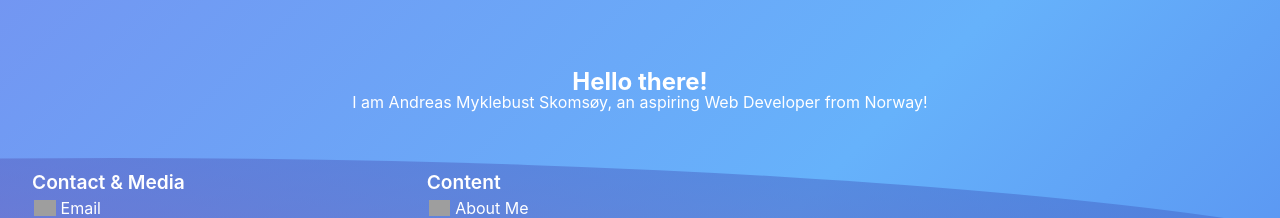
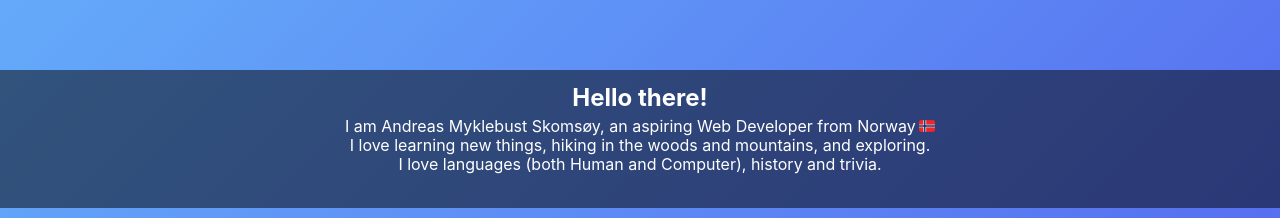
Before and after one commit to skoms/portfolio-page, a React (Create React App) app: page / in a window 1280 px wide. Shown: the part 730-948 px from the top of the page. Built offline with nearby package versions, Linux system fonts and the light colour scheme; grey boxes are pictures that could not be loaded.

Commit message:
feat(about): add feature

```diff
--- a/src/components/about/About.module.css
+++ b/src/components/about/About.module.css
@@ -0,0 +1,20 @@
+.container {
+	background: rgba(0, 0, 0, 0.5);
+	padding: 1rem 0 2rem 0;
+	width: 100%;
+}
+
+.container h2 {
+	margin-bottom: 0.5rem;
+}
+
+.container p {
+	text-align: center;
+	margin-bottom: 0.2rem;
+}
+
+.flag {
+	height: 1rem;
+	margin-bottom: -0.15rem;
+	margin-left: 0.2rem;
+}
--- a/src/components/about/About.tsx
+++ b/src/components/about/About.tsx
@@ -6,8 +6,18 @@ export const About: React.FC = () => {
 		<div className={styles.container}>
 			<h2>Hello there!</h2>
 			<p>
-				I am Andreas Myklebust Skomsøy, an aspiring Web Developer from Norway!
+				I am Andreas Myklebust Skomsøy, an aspiring Web Developer from Norway
+				<img
+					src='/images/norway-flag.png'
+					alt='norwegian-flag'
+					className={styles.flag}
+				/>
 			</p>
+			<p>
+				I love learning new things, hiking in the woods and mountains, and
+				exploring.
+			</p>
+			<p>I love languages (both Human and Computer), history and trivia.</p>
 		</div>
 	)
 }
--- a/src/components/footer/Footer.module.css
+++ b/src/components/footer/Footer.module.css
@@ -1,5 +1,5 @@
 .container {
-	width: 100vw;
+	width: 100%;
 	height: 10rem;
 	display: grid;
 	margin-top: 3rem;
@@ -20,7 +20,7 @@
 	position: absolute;
 	box-sizing: border-box;
 	height: 160px;
-	width: 100vw;
+	width: 100%;
 	background: rgb(35, 38, 39);
 	background: linear-gradient(
 		7deg,
--- a/src/components/header/Header.module.css
+++ b/src/components/header/Header.module.css
@@ -1,5 +1,5 @@
 .container {
-	width: 100vw;
+	width: 100%;
 	display: grid;
 	grid-template-columns: 2fr 1fr 2fr;
 	align-items: center;
@@ -17,8 +17,8 @@
 	background: rgb(42, 85, 215);
 	background: radial-gradient(
 		circle,
-		rgba(117, 165, 255, 0.5) 0%,
-		rgba(132, 255, 179, 0.5) 35%,
+		rgba(117, 165, 255, 1) 0%,
+		rgba(165, 255, 199, 0.75) 35%,
 		rgba(141, 168, 255, 0.5) 100%
 	);
 	clip-path: ellipse(70% 100% at 50% 0%);
--- a/src/styles/global.css
+++ b/src/styles/global.css
@@ -7,7 +7,7 @@ body {
 	background: linear-gradient(
 		-45deg,
 		rgba(153, 195, 254, 1) 0%,
-		rgba(68, 94, 223, 1) 20%,
+		rgb(87, 112, 240) 20%,
 		rgba(102, 178, 251, 1) 40%,
 		rgba(123, 132, 236, 1) 60%,
 		rgba(83, 132, 215, 1) 80%,
@@ -66,14 +66,36 @@ code {
 		monospace;
 }
 
+/* Custom Scrollbar */
+/* width */
+::-webkit-scrollbar {
+	width: 0.5rem;
+	height: 0.5rem;
+}
+
+/* Track */
+::-webkit-scrollbar-track {
+	border-radius: 10px;
+	height: calc(100vh - 3rem - 4rem);
+	background-color: transparent;
+}
+
+/* Handle */
+::-webkit-scrollbar-thumb {
+	background: linear-gradient(
+		0deg,
+		rgb(128, 84, 250),
+		rgb(52, 154, 250),
+		rgb(90, 253, 204)
+	);
+	border-radius: 10px;
+}
+
 @keyframes moving-gradient {
 	0% {
 		background-position: 0% 25%;
 	}
-	33% {
-		background-position: 40% 80%;
-	}
-	66% {
+	50% {
 		background-position: 100% 80%;
 	}
 	100% {
```
Also changed, not shown: public/images/norway-flag.png (added).
